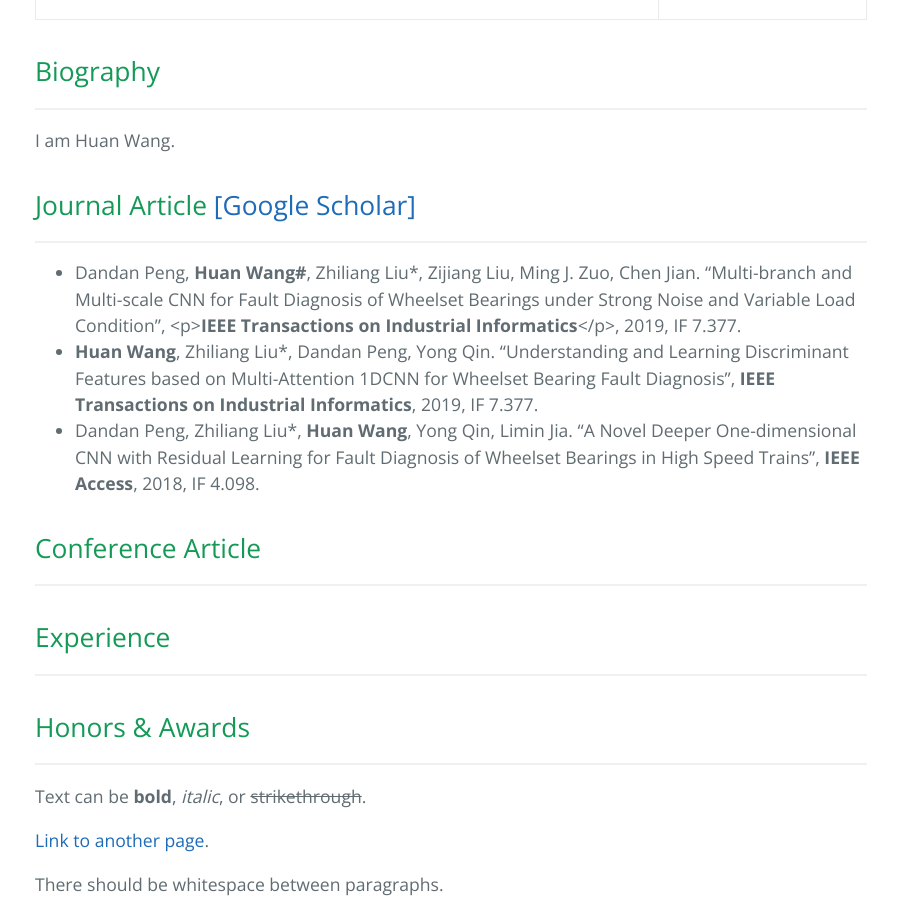
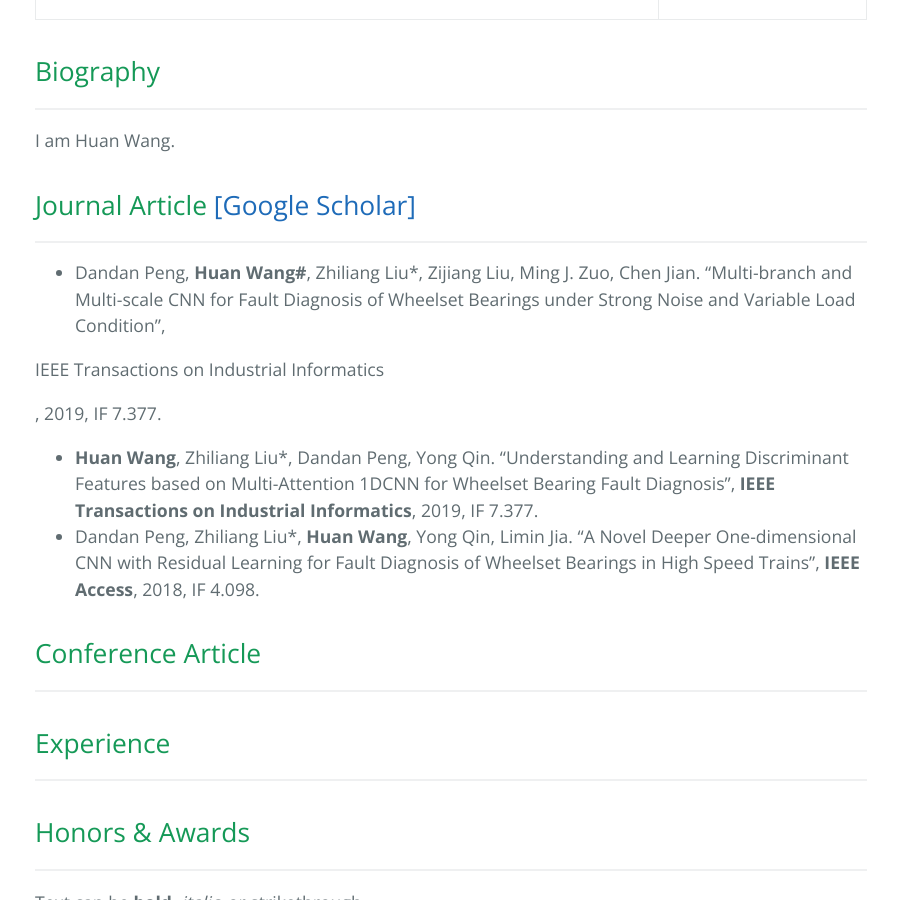
Before and after one commit to WH-HuanWang/WH-HuanWang.github.io, a Jekyll site: the page built from index.md, in a window 1280 px wide and 900 px high, scrolled down 703 px. Shown: the whole window, without its empty margins (189-1087 px from the left). Built offline with Jekyll 4.4.1, drawn with Linux system fonts in a browser that asks for light colours.

Commit message:
Update index.md

```diff
--- a/index.md
+++ b/index.md
@@ -27,7 +27,8 @@ I am Huan Wang.
 
 ## Journal Article [[Google Scholar]](https://scholar.google.com.hk/citations?user=Um0g-XMAAAAJ&hl=zh-CN&authuser=1)
 * * *
-* Dandan Peng, <b>Huan Wang#</b>, Zhiliang Liu*, Zijiang Liu, Ming J. Zuo, Chen Jian. "Multi-branch and Multi-scale CNN for Fault Diagnosis of Wheelset Bearings under Strong Noise and Variable Load Condition", <p><b>IEEE Transactions on Industrial Informatics</b></p>, 2019, IF 7.377.
+* Dandan Peng, <b>Huan Wang#</b>, Zhiliang Liu*, Zijiang Liu, Ming J. Zuo, Chen Jian. "Multi-branch and Multi-scale CNN for Fault Diagnosis of Wheelset Bearings under Strong Noise and Variable Load Condition",
+<p>IEEE Transactions on Industrial Informatics</p>, 2019, IF 7.377.
 * <b>Huan Wang</b>, Zhiliang Liu*, Dandan Peng, Yong Qin. "Understanding and Learning Discriminant Features based on Multi-Attention 1DCNN for Wheelset Bearing Fault Diagnosis", <b>IEEE Transactions on Industrial Informatics</b>, 2019, IF 7.377.
 * Dandan Peng, Zhiliang Liu*, <b>Huan Wang</b>, Yong Qin, Limin Jia. "A Novel Deeper One-dimensional CNN with Residual Learning for Fault Diagnosis of Wheelset Bearings in High Speed Trains", <b>IEEE Access</b>, 2018, IF 4.098.
 
```
